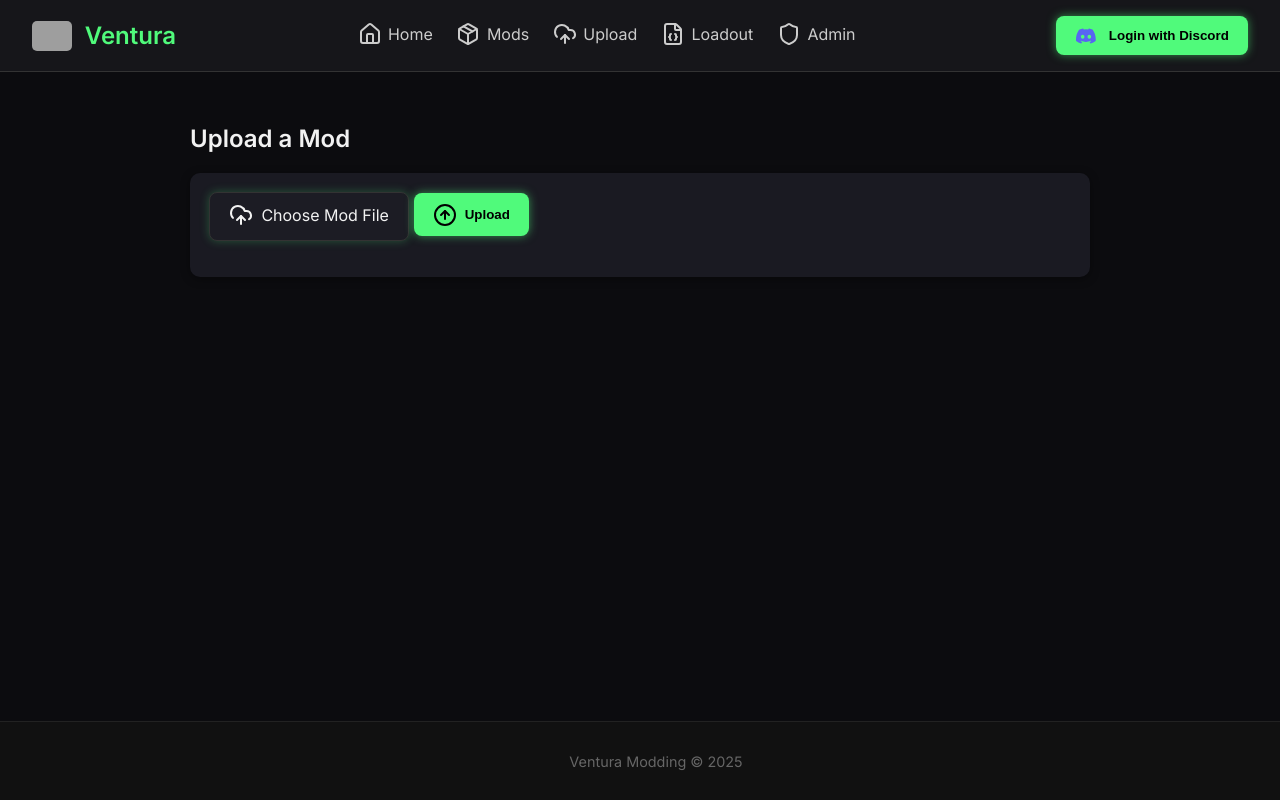
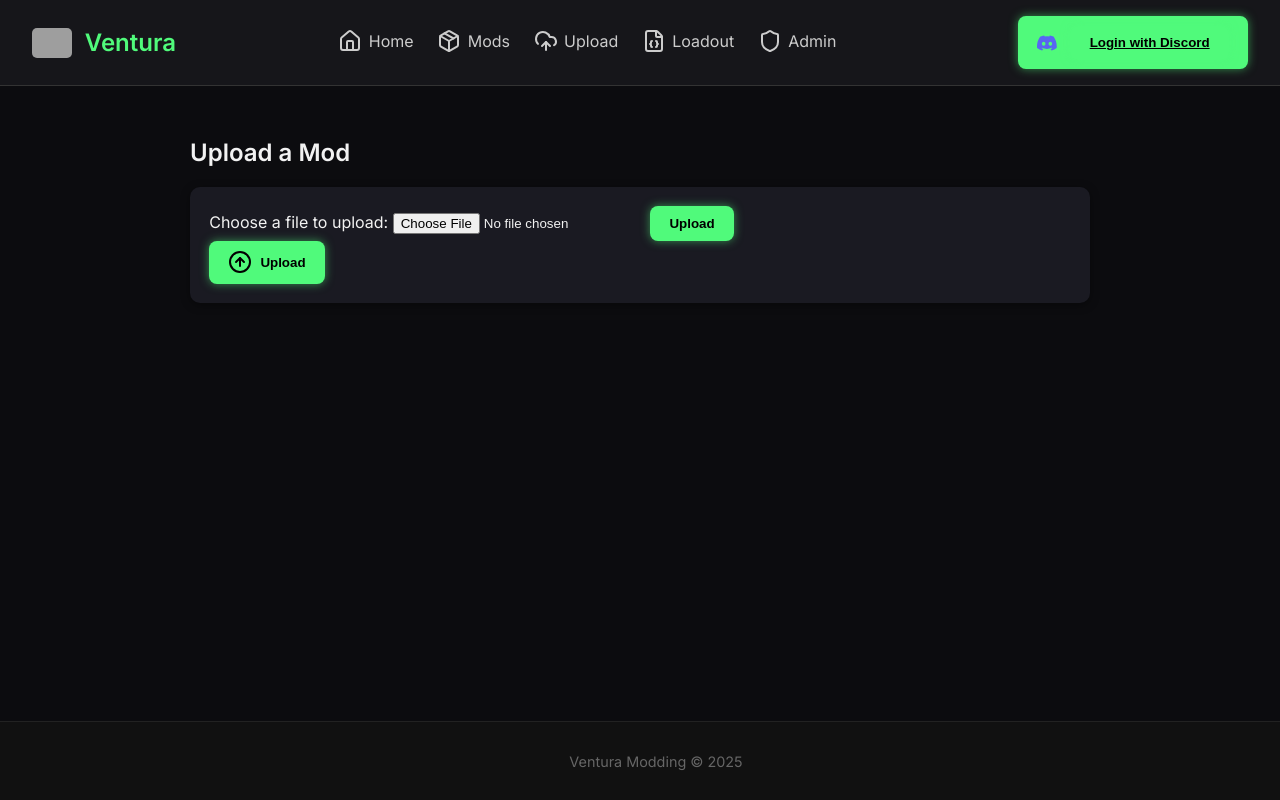
Before and after one commit to Itzbotadev/VenturaWebsite, a plain HTML site: page index.html in a window 1280 px wide. Both pictures are taken after a click on the link "Upload". Shown: the top 800 px of the page. Drawn offline with nearby package versions, Linux system fonts and the light colour scheme; grey boxes are pictures that could not be loaded.

Commit message:
Update index.html

```diff
--- a/index.html
+++ b/index.html
@@ -25,7 +25,9 @@
         <svg xmlns="https://github.com/Itzbotadev/Items-AC/blob/main/discord%20(1).png?raw=true" width="20" height="20" fill="#5865F2" viewBox="0 0 24 24" style="vertical-align: middle; margin-right: 0.4em;">
             <path d="M20.317 4.369a19.791 19.791 0 0 0-4.885-1.515.07.07 0 0 0-.074.035c-.211.375-.444.864-.608 1.249a18.27 18.27 0 0 0-5.487 0 12.27 12.27 0 0 0-.617-1.25.07.07 0 0 0-.073-.035 19.736 19.736 0 0 0-4.886 1.516.064.064 0 0 0-.03.027C.533 9.045-.32 13.58.099 18.057a.08.08 0 0 0 .031.056 19.944 19.944 0 0 0 5.993 3.035.07.07 0 0 0 .078-.027c.463-.63.873-1.295 1.226-1.994a.07.07 0 0 0-.038-.097 12.802 12.802 0 0 1-1.81-.865.07.07 0 0 1-.007-.117c.122-.092.244-.188.36-.287a.07.07 0 0 1 .071-.01c3.806 1.742 7.922 1.742 11.69 0a.07.07 0 0 1 .073.009c.116.099.238.195.36.288a.07.07 0 0 1-.006.117 12.298 12.298 0 0 1-1.811.865.07.07 0 0 0-.037.097c.36.698.77 1.363 1.225 1.993a.07.07 0 0 0 .079.028 19.888 19.888 0 0 0 6.002-3.035.078.078 0 0 0 .03-.055c.5-5.177-.838-9.661-3.548-13.662a.061.061 0 0 0-.03-.028zM8.02 15.331c-1.183 0-2.157-1.085-2.157-2.419 0-1.333.956-2.418 2.157-2.418 1.21 0 2.175 1.094 2.157 2.418 0 1.334-.956 2.419-2.157 2.419zm7.974 0c-1.183 0-2.157-1.085-2.157-2.419 0-1.333.956-2.418 2.157-2.418 1.21 0 2.175 1.094 2.157 2.418 0 1.334-.948 2.419-2.157 2.419z"/>
           </svg>
-      Login with Discord
+<!-- In the header section -->
+<a href="https://99e47f69-811f-4b94-91e9-e4875bb94186-00-29jptvvaik68b.picard.replit.dev/login" class="btn-glow">Login with Discord</a>
+
     </button>
   </header>
 
@@ -64,10 +66,13 @@
     <section id="upload" class="page">
       <h2>Upload a Mod</h2>
       <div class="card">
-        <label class="file-upload">
-            <input type="file" id="mod-file" hidden />
-            <span><i data-lucide="upload-cloud"></i> Choose Mod File</span>
-          </label>
+<!-- In your Upload section -->
+<form action="https://99e47f69-811f-4b94-91e9-e4875bb94186-00-29jptvvaik68b.picard.replit.dev/upload" method="POST" enctype="multipart/form-data">
+  <label for="file">Choose a file to upload:</label>
+  <input type="file" name="file" id="file" required>
+  <button type="submit" class="btn-glow">Upload</button>
+</form>
+
 
         <button class="btn-glow" onclick="uploadMod()"><i data-lucide="arrow-up-circle"></i> Upload</button>
       </div>
```
